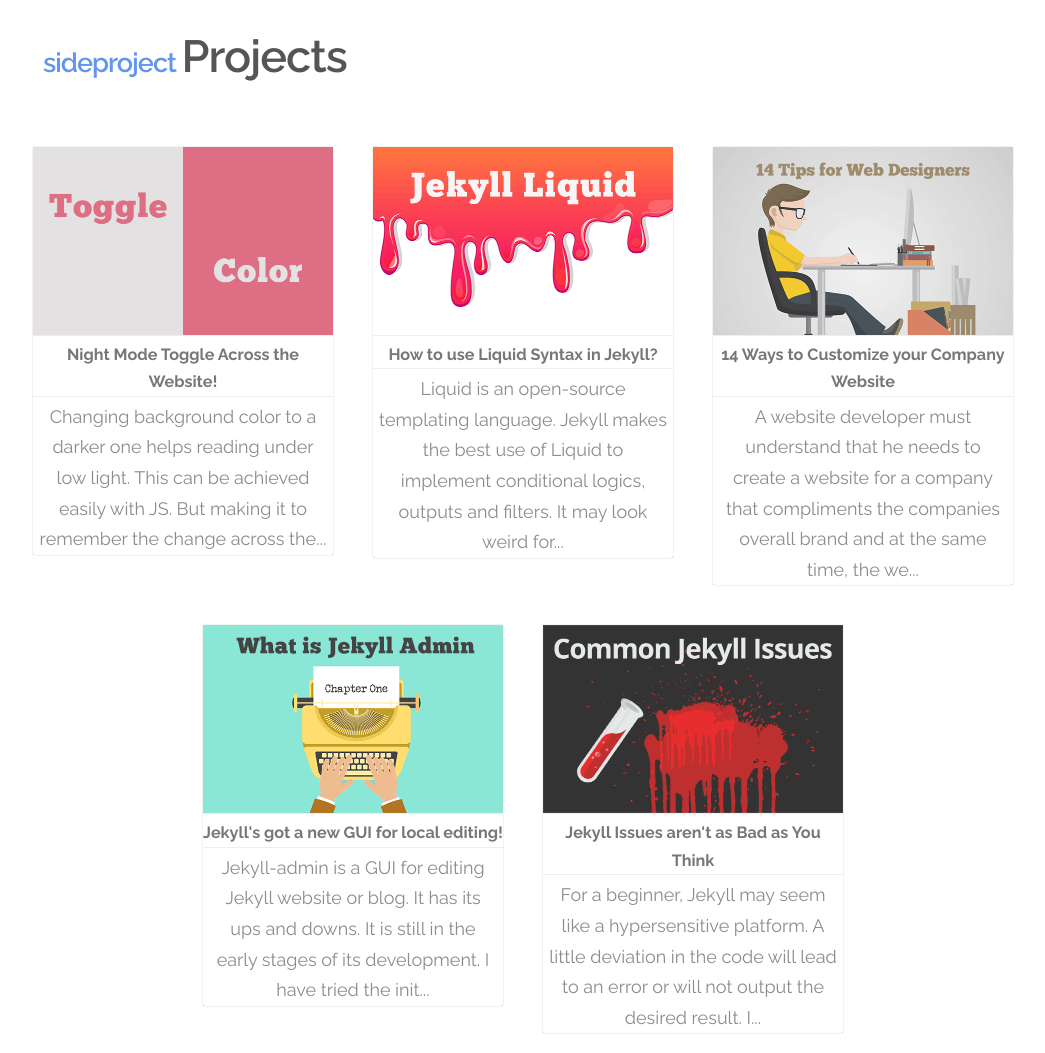
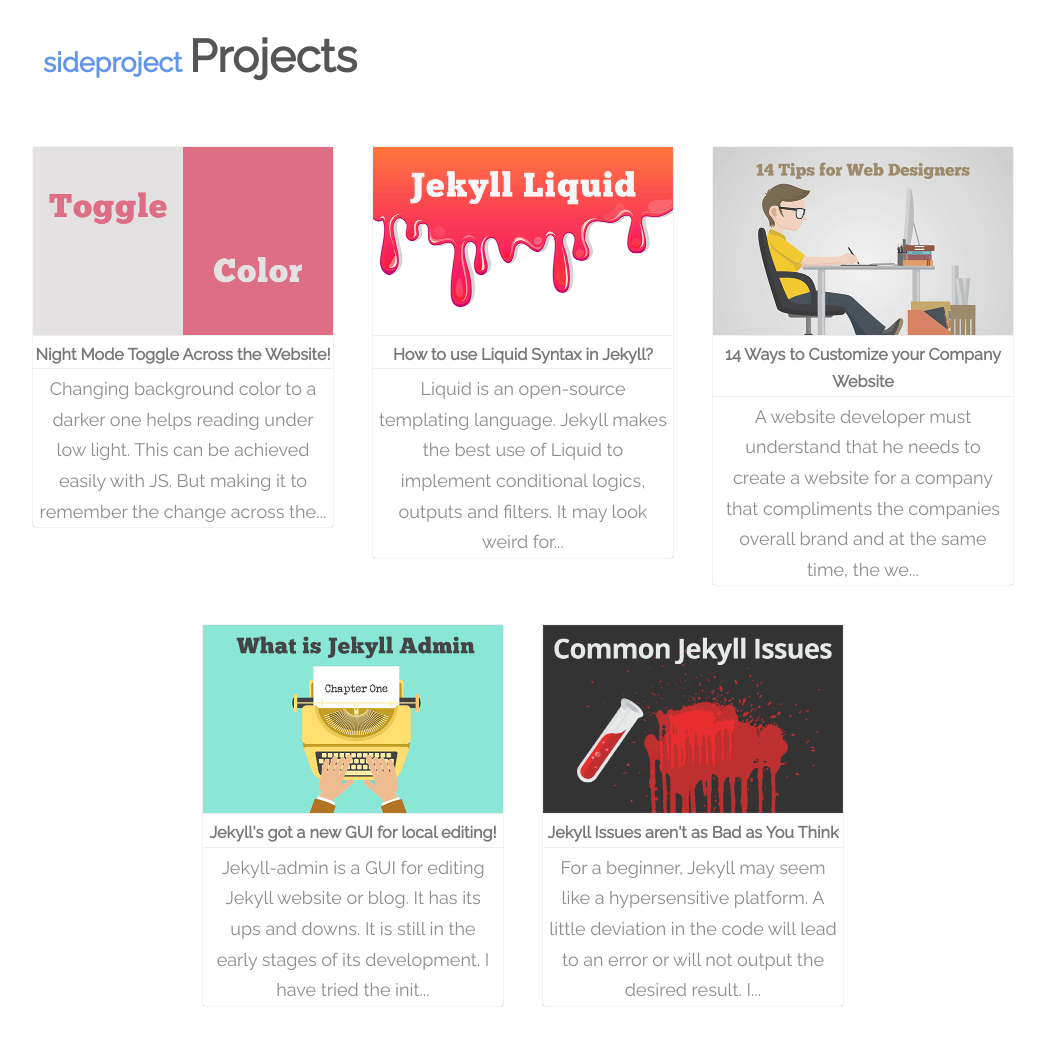
Before and after one commit to sideprojectme/now, a Jekyll site: the page built from index.html, in a window 1280 px wide. Shown: the whole page, without its empty margins (117-1162 px from the left). Built offline with Jekyll 4.4.1, drawn with Linux system fonts in a browser that asks for light colours; after the commit the page ends 1026 px from its top, so only the background shows below that.

Commit message:
no message

```diff
--- a/_layouts/default.html
+++ b/_layouts/default.html
@@ -5,7 +5,7 @@
   <meta name="viewport" content="width=device-width, initial-scale=1.0">
   <title>{{ page.title }} - {{site.title}}</title>
   <link rel="stylesheet" href="{{site.baseurl}}/css/main.css">
-  <link href="https://fonts.googleapis.com/css?family=Raleway:400,600,700" rel="stylesheet">
+  <link href="https://fonts.googleapis.com/css?family=Raleway" rel="stylesheet">
 </head>
 <body>
 
--- a/_sass/style.scss
+++ b/_sass/style.scss
@@ -97,7 +97,7 @@ img {
         margin: 0;
         display: block;
         font-size: 3em;
-        text-align: center;
+        /* text-align: center; */
     }
 }
 
@@ -164,30 +164,12 @@ img {
 
 
 
-/* #search-container {
-    width: 30%;
-    display: inline-block;
-    float: right;
-        @include media-query($on-palm) {
-         width: 80%;
-         float:none;
-            margin-top: 0.6em;
-    }
-}
 
-#search-input {
-    width: 100%;
-    padding: 8px;
-    border: 1px solid #aaa;
-    border-radius: 4px;
-}
- */
 .index-header {
     max-width: 75%;
     margin: 1em auto;
-    letter-spacing: -1px;
     @include media-query($on-palm) {
-        text-align: center;
+        max-width: 65%;
     }
 
 }
```
